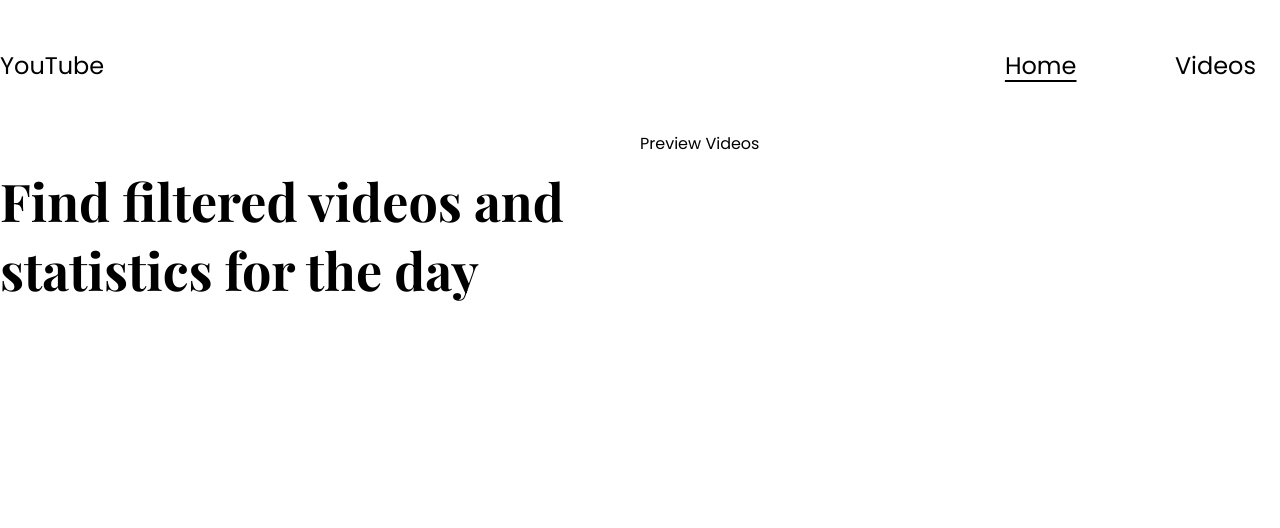
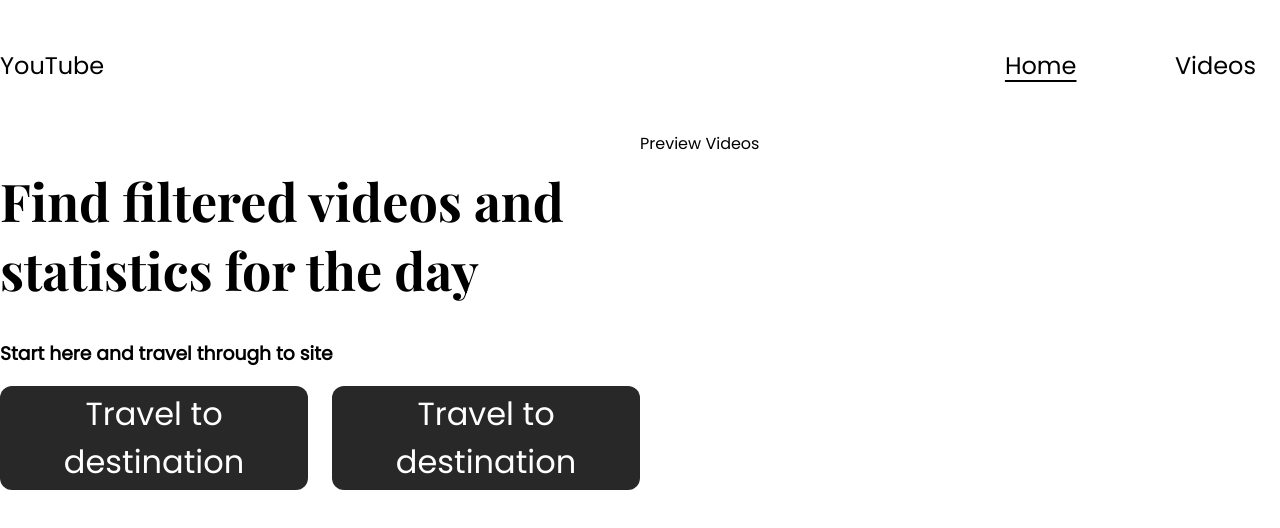
Before and after one commit to ccousill/DjangoReactYoutube, a React (Create React App) app in the folder client/: page / in a window 1280 px wide. Shown: the top 528 px of the page. Built offline with nearby package versions, Linux system fonts and the light colour scheme.

Commit message:
button additions to home

```diff
--- a/client/src/components/Home.js
+++ b/client/src/components/Home.js
@@ -1,11 +1,21 @@
 import React from "react";
-
+import { Link } from "react-router-dom";
 function Home() {
   return (
     <div className="home-section">
       <div className="home-info">
         <h1>Find filtered videos and statistics for the day</h1>
+        <h3>Start here and travel through to site</h3>
+        <div className="home-buttons">
+          <Link to="/" className="button-1">
+            Travel to destination
+          </Link>
+          <Link to="/" className="button-2">
+            Travel to destination
+          </Link>
+        </div>
       </div>
+
       <div className="home-videos">Preview Videos</div>
     </div>
   );
--- a/client/src/css/home.css
+++ b/client/src/css/home.css
@@ -13,6 +13,32 @@
     font-size: 52px;
 }
 
+
+
 .home-videos{
     width:50%;
 }
+
+.home-buttons{
+    display: flex;
+    flex-direction: row;
+    gap: 24px;
+}
+.home-buttons :Link{
+    text-decoration: none;
+    font-size: 2rem;
+    background-color: #282828;
+
+}
+
+.button-1 , .button-2{
+    color:white;
+    padding: .25rem;
+    width: 50%;
+    text-align: center;
+    border-radius: 12px;
+}
+
+.button-1:hover ,.button-2:hover{
+    background-color: red;
+}
```
